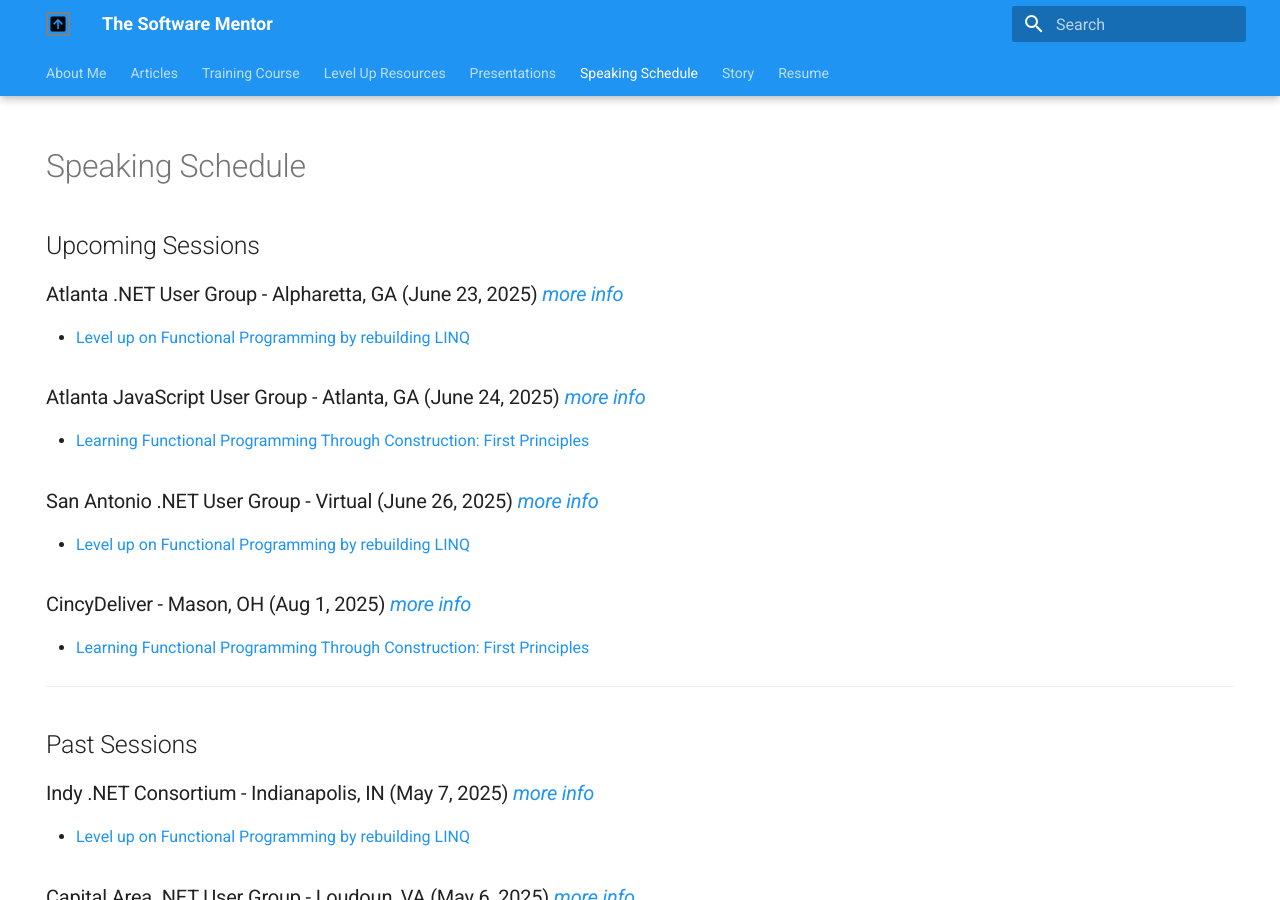
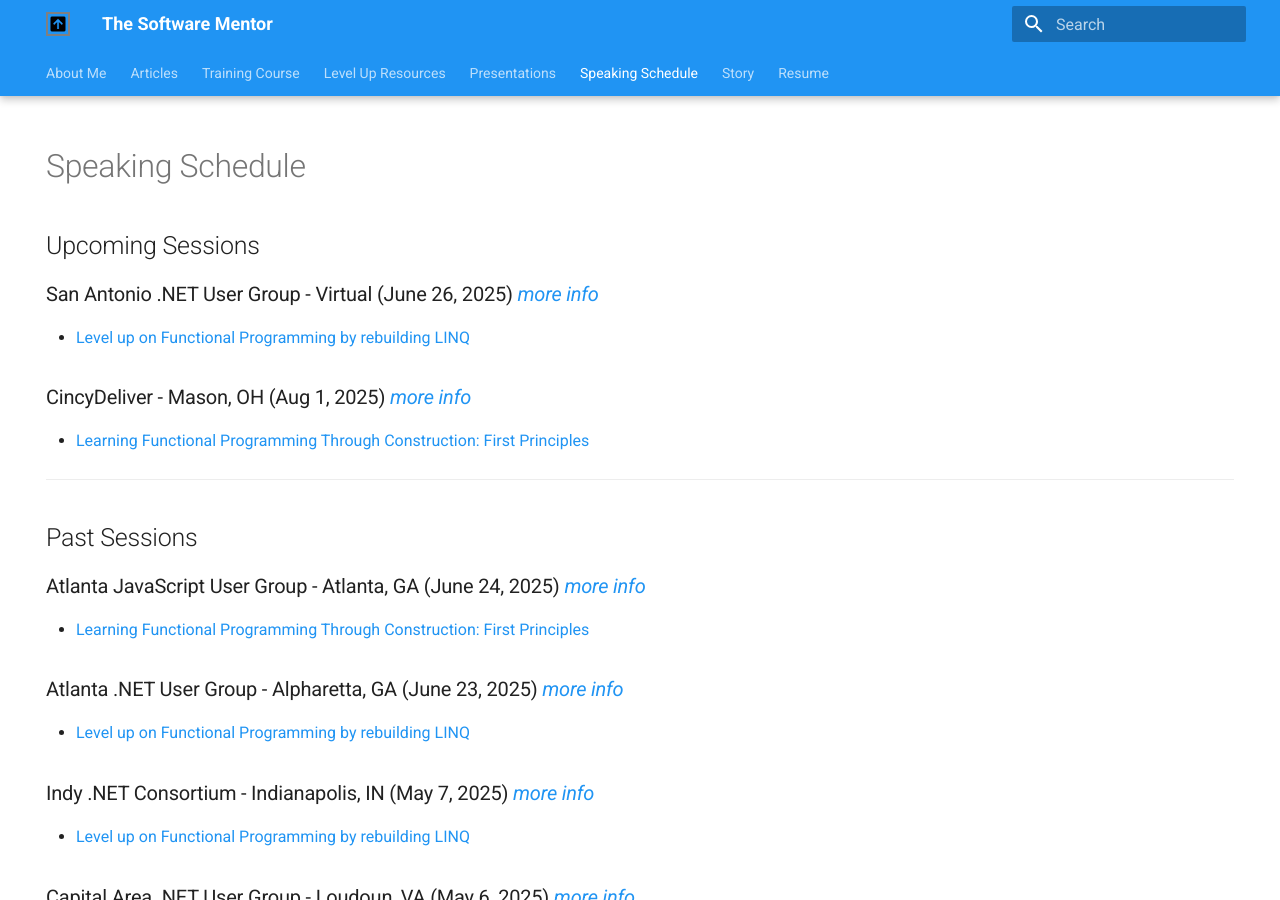
Before and after one commit to cameronpresley/blog, an MkDocs documentation site: the page built from docs/speaking-schedule.md, in a window 1280 px wide and 900 px high. Built offline with MkDocs 1.6.1 and Material for MkDocs 9.7.7, drawn with Linux system fonts in a browser that asks for light colours; plug-ins that fetch from the network failed and are left out; part of the change alters nothing that is shown.

```diff
--- a/docs/speaking-schedule.md
+++ b/docs/speaking-schedule.md
@@ -6,14 +6,6 @@ hide:
 
 # Speaking Schedule
 ## Upcoming Sessions
-
-### Atlanta .NET User Group - Alpharetta, GA (June 23, 2025) _[more info](https://www.meetup.com/atlanta-net-user-group/events/307573789/)_
-
-- [Level up on Functional Programming by rebuilding LINQ](./presentations.md#level-up-on-functional-programming-by-rebuilding-linq)
-
-### Atlanta JavaScript User Group - Atlanta, GA (June 24, 2025) _[more info](https://www.meetup.com/atlantajavascript/events/308417893/)_
-
-- [Learning Functional Programming Through Construction: First Principles](./presentations.md#learning-functional-programming-through-construction-first-principles)
 
 ### San Antonio .NET User Group - Virtual (June 26, 2025) _[more info](https://www.meetup.com/sadnug/events/308561280/)_
 
@@ -25,6 +17,14 @@ hide:
 
 ---
 ## Past Sessions
+
+### Atlanta JavaScript User Group - Atlanta, GA (June 24, 2025) _[more info](https://www.meetup.com/atlantajavascript/events/308417893/)_
+
+- [Learning Functional Programming Through Construction: First Principles](./presentations.md#learning-functional-programming-through-construction-first-principles)
+
+### Atlanta .NET User Group - Alpharetta, GA (June 23, 2025) _[more info](https://www.meetup.com/atlanta-net-user-group/events/307573789/)_
+
+- [Level up on Functional Programming by rebuilding LINQ](./presentations.md#level-up-on-functional-programming-by-rebuilding-linq)
 
 ### Indy .NET Consortium - Indianapolis, IN (May 7, 2025) _[more info](https://www.meetup.com/indy-net-consortium/events/305129423)_
 
```
